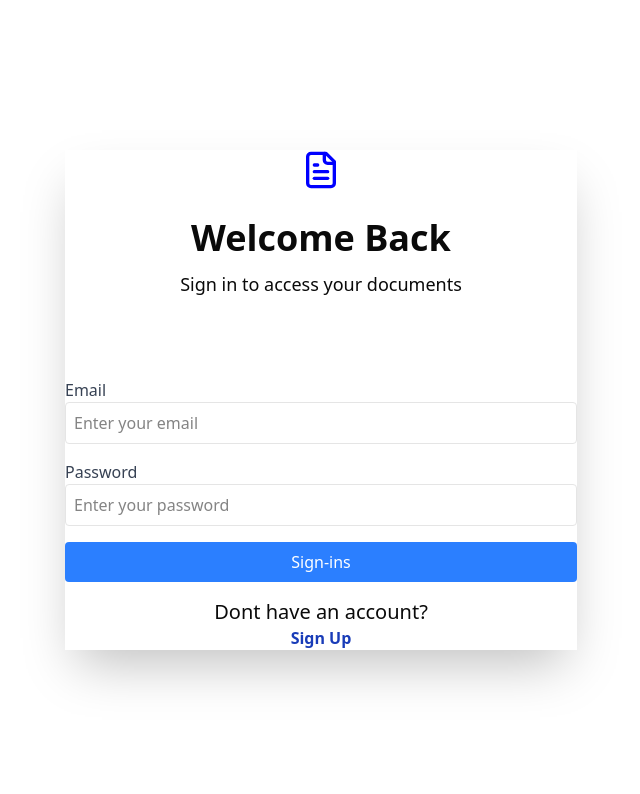
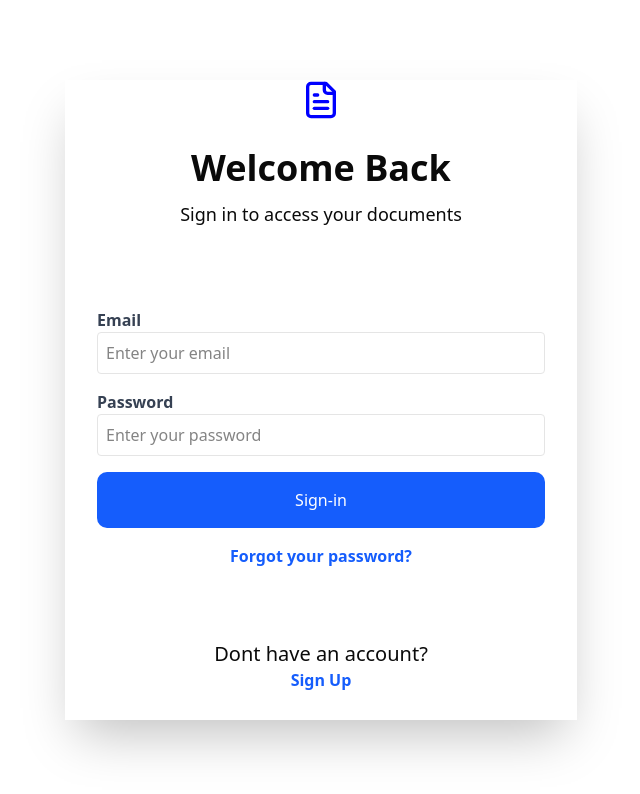
Before and after one commit to Pallab-Ghosh/File_Sharing_Applicationa, a Next.js app in the folder Frontend/my-app/: page /SignIn in a window 1280 px wide. Shown: the top 794 px of the page, without its empty margins (319-959 px from the left). Built offline with nearby package versions, Linux system fonts and the light colour scheme.

Commit message:
Fix the stylings

```diff
--- a/Frontend/my-app/app/components/SignInForm.jsx
+++ b/Frontend/my-app/app/components/SignInForm.jsx
@@ -23,15 +23,15 @@ const initial_Values = {email: '',password: "" };
 
 
 return (
-    <div>
+    <div >
         <Formik initialValues={initial_Values} validationSchema={validation_Schema} onSubmit={handleSubmit}>
-        <Form className="flex flex-col gap-4">
+        <Form className="flex flex-col gap-4 items-center">
             <div>
-            <label className="block text-gray-700">Email</label>
+            <label className="block text-gray-700 font-bold">Email</label>
             <Field
                 name="email"
                 type="email"
-                className="w-full border p-2 rounded"
+                className="sm:w-md w-80 border p-2 rounded"
                 placeholder="Enter your email"
             />
             <ErrorMessage name="email" component="div" className="text-red-500 text-sm" />
@@ -39,10 +39,10 @@ return (
 
 
             <div>
-            <label className="block text-gray-700">Password</label>
+            <label className="block text-gray-700 font-bold">Password</label>
             <Field
                 name="password"
-                className="w-full border p-2 rounded"
+                className="sm:w-md w-80 border p-2 rounded"
                 placeholder="Enter your password"
             />
             <ErrorMessage name="password" component="div" className="text-red-500 text-sm" />
@@ -51,16 +51,22 @@ return (
 
             <button
             type="submit"
-            className="bg-blue-500 text-white py-2 rounded hover:bg-blue-600"
+            className="bg-blue-600 text-white h-14 rounded-lg hover:bg-blue-700 sm:w-md w-80"
             >
-            Sign-ins
+                 Sign-in
             </button>
-            <div className='text-center'>
-            <p className='text-xl'>Dont have an account?</p>
-            <Link href='/SignUp'>
-                <p className=' text-blue-800 font-bold textlg'>Sign Up</p>
-            </Link>
-            </div>
+               <div className='text-center mb-14'>
+                    <Link href='/resetPassword'>
+                        <p className=' text-blue-600 font-bold textlg hover:underline'>Forgot your password?</p>
+                    </Link>
+                </div>
+
+            <div className='text-center mb-7'>
+                <p className='text-xl'>Dont have an account?</p>
+                <Link href='/SignUp'>
+                    <p className=' text-blue-600 font-bold textlg'>Sign Up</p>
+                </Link>
+            </div >
         </Form>
         </Formik>
     </div>
```
